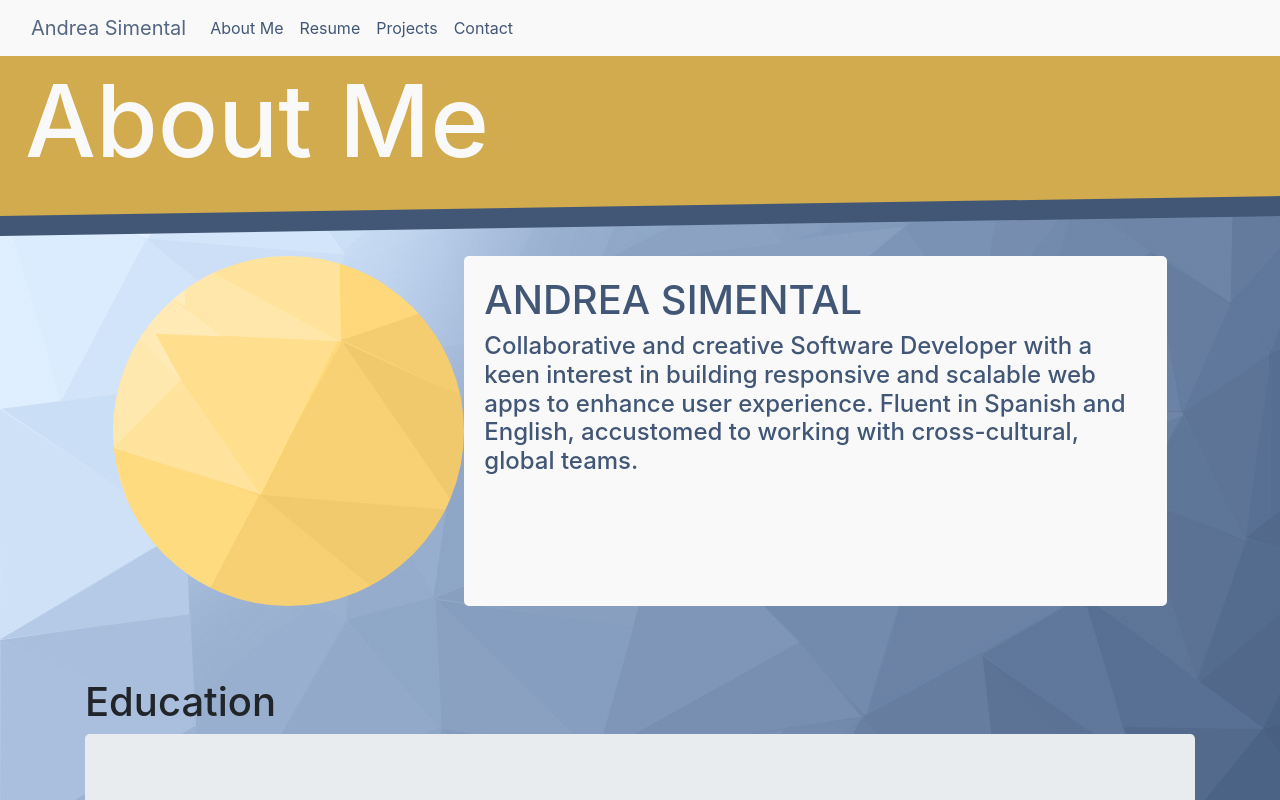
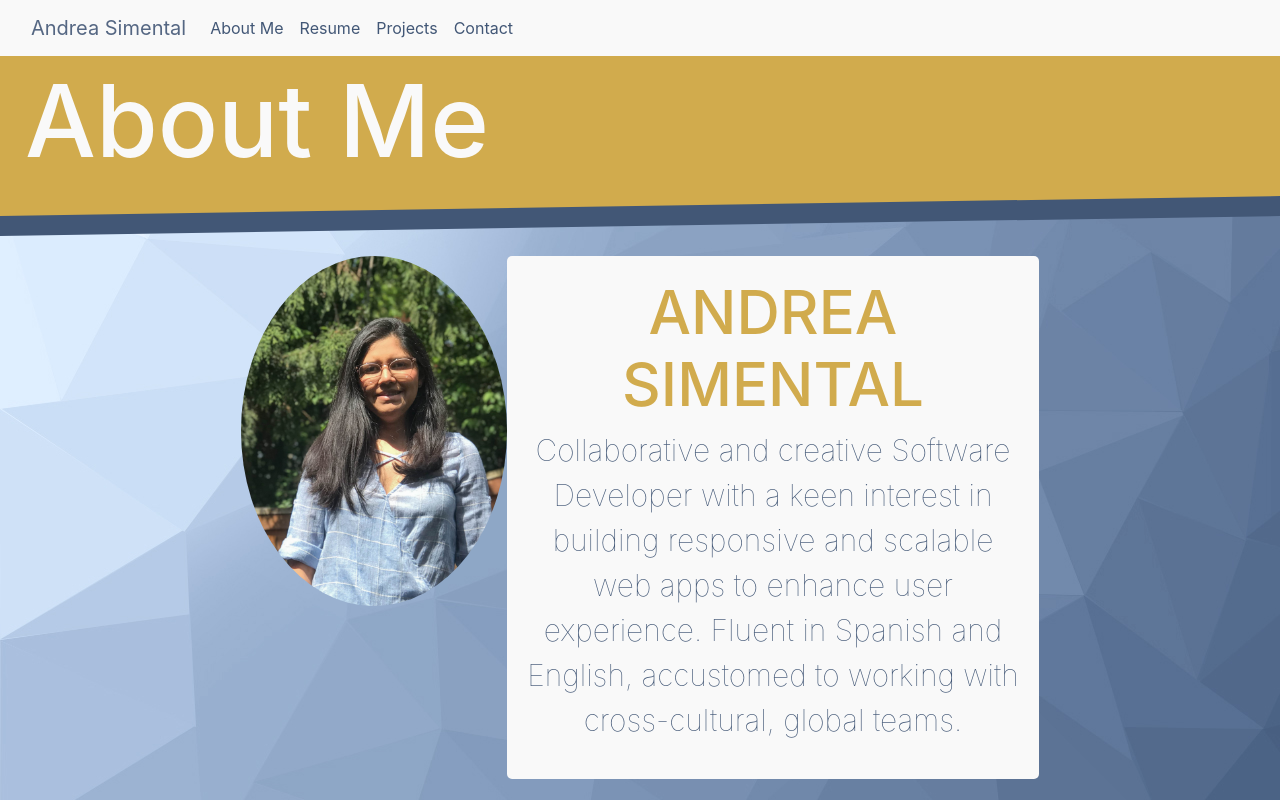
Before and after one commit to anlsim/anlsim.github.io, a React (Create React App) app: page /about in a window 1280 px wide. Shown: the top 800 px of the page. Built offline with nearby package versions, Linux system fonts and the light colour scheme.

Commit message:
updating styles in about me

```diff
--- a/src/pages/AboutMePage.js
+++ b/src/pages/AboutMePage.js
@@ -13,9 +13,9 @@ const AboutMePage = (props) => {
         <div className="img col-sm-4">
           <span className="img"></span>
         </div>
-          <div className="contentss col-sm-8">
-            <h1>ANDREA SIMENTAL</h1>
-            <h4>Collaborative and creative Software Developer with a keen interest in building responsive and scalable web apps to enhance user experience. Fluent in Spanish and English, accustomed to working with cross-cultural, global teams.</h4>
+          <div className="aboutInfo col-sm-8">
+            <h1 className="aboutInfo-title">ANDREA SIMENTAL</h1>
+            <p className="aboutInfo-description">Collaborative and creative Software Developer with a keen interest in building responsive and scalable web apps to enhance user experience. Fluent in Spanish and English, accustomed to working with cross-cultural, global teams.</p>
 
           </div>
 
@@ -24,7 +24,7 @@ const AboutMePage = (props) => {
 
         <br/>
         <div className="container pt-5">
-          <h1>Education</h1>
+          <h1 className='education-title'>Education</h1>
           <div className ='jumbotron'>
             <h2>BACHELOR’S OF APPLIED SCIENCE DEGREE • 2019 - 2021</h2>
             <h3>COMPUTING AND SOFTWARE DEVELOPMENT • GPA: 3.71</h3>
--- a/src/styles/aboutme.scss
+++ b/src/styles/aboutme.scss
@@ -1,36 +1,48 @@
 @import 'colors';
 .aboutMe{
-    width: 80%;
+    width: 60%;
     margin: auto;
 }
 
 .img{
-    background-image: url(../assets/backgroundImageYellow.jpg);
+    background-image: url(../assets/andreaS.jpg);
+    background-size: cover;
+    background-position: center;
     height: 350px;
     height: 350px;
     border-radius: 50%;
 
 
+
 }
 
-.contentss{
+.aboutInfo{
+    text-align: center;
     padding: 20px;
     background-color: $white-pas;
     border-radius: 5px;
     color: $blue-pas;
-    font-weight: lighter;
 
 
+    &-title{
+        color: $yellow-pas;
+        font-size: 60px;
+    }
+    &-description{
+        font-weight: lighter;
+        font-size: 30px;
+    }
 }
 
 
 
-.education-main{
+.education{
 
-    width: 80%;
-    display: flex;
 
-    .title{
+
+    &-title{
+        text-transform: uppercase;
+        color: $white-pas;
         font-size: 60px;
     }
 
```
Also changed, not shown: src/assets/andreaS.jpg (added).
